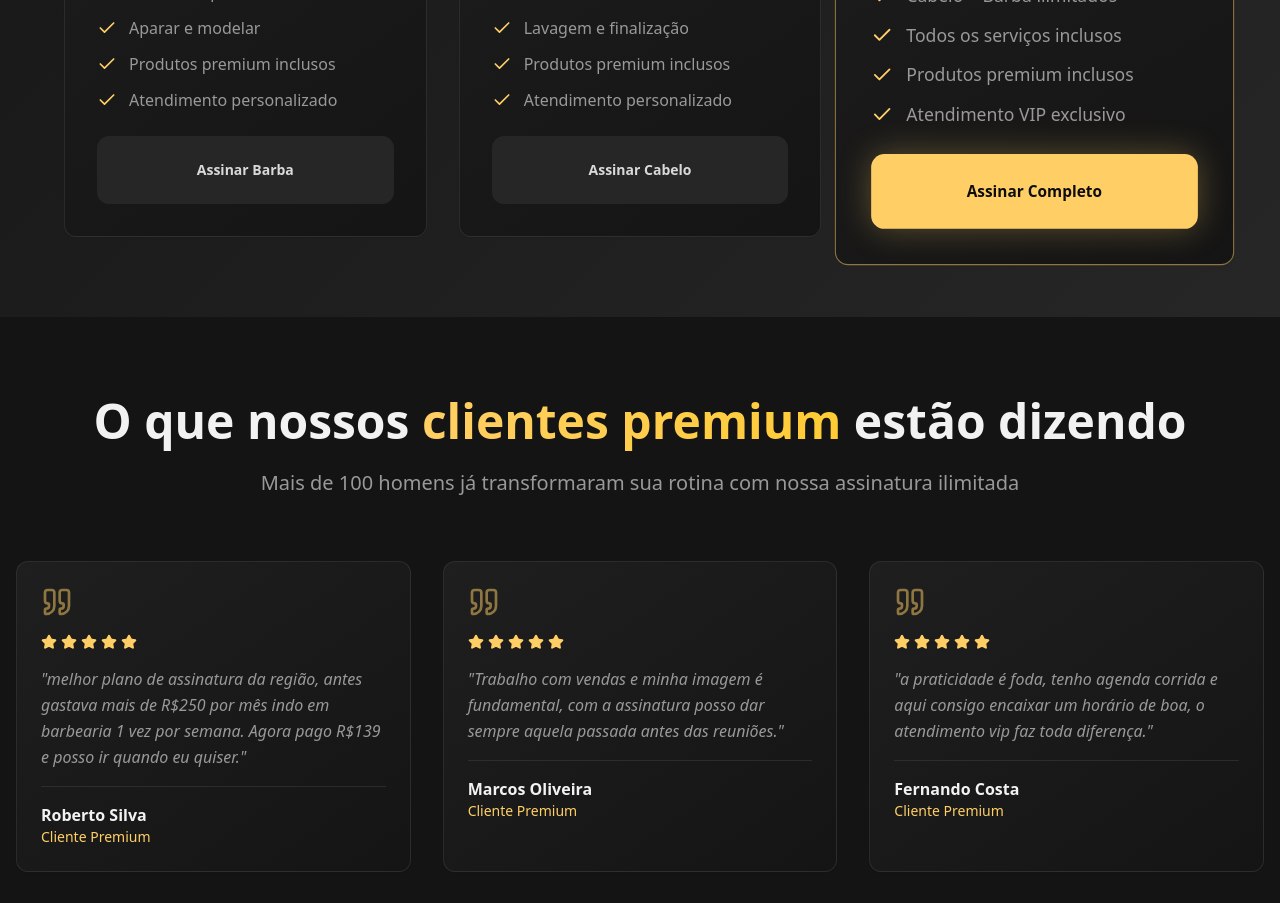
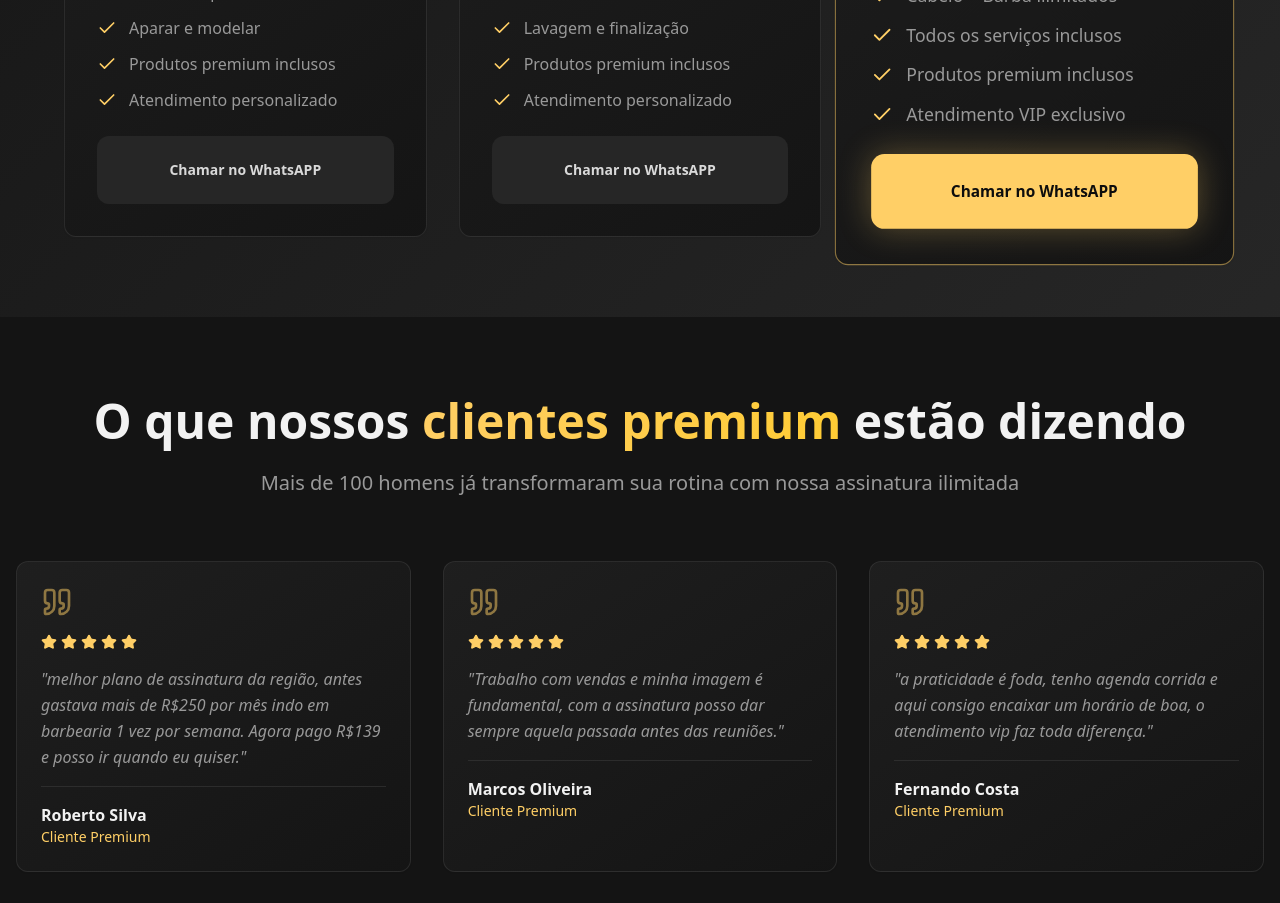
Before and after one commit to GaaspaaRn/corte-prime-flix, a React (Vite) app: page /assinatura in a window 1280 px wide. Shown: the part 2400-3303 px from the top of the page. Built offline with nearby package versions, Linux system fonts and the light colour scheme.

Commit message:
Update AssinaturaPlanos.tsx

```diff
--- a/src/components/assinatura/AssinaturaPlanos.tsx
+++ b/src/components/assinatura/AssinaturaPlanos.tsx
@@ -11,7 +11,7 @@ const AssinaturaPlanos = () => {
     icon: Sparkles,
     popular: false,
     features: ['Barba completa ilimitada', 'Aparar e modelar', 'Produtos premium inclusos', 'Atendimento personalizado'],
-    ctaText: 'Assinar Barba'
+    ctaText: 'Chamar no WhatsAPP'
   }, {
     id: 'cabelo',
     name: 'Premium Cabelo',
@@ -20,7 +20,7 @@ const AssinaturaPlanos = () => {
     icon: Scissors,
     popular: false,
     features: ['Corte masculino ilimitado', 'Lavagem e finalização', 'Produtos premium inclusos', 'Atendimento personalizado'],
-    ctaText: 'Assinar Cabelo'
+    ctaText: 'Chamar no WhatsAPP'
   }, {
     id: 'completo',
     name: 'Premium Completo',
@@ -29,7 +29,7 @@ const AssinaturaPlanos = () => {
     icon: Crown,
     popular: true,
     features: ['Cabelo + Barba ilimitados', 'Todos os serviços inclusos', 'Produtos premium inclusos', 'Atendimento VIP exclusivo'],
-    ctaText: 'Assinar Completo'
+    ctaText: 'Chamar no WhatsAPP'
   }];
   const handlePlanoClick = (planoId: string) => {
     // Here you would integrate with your payment system
```
